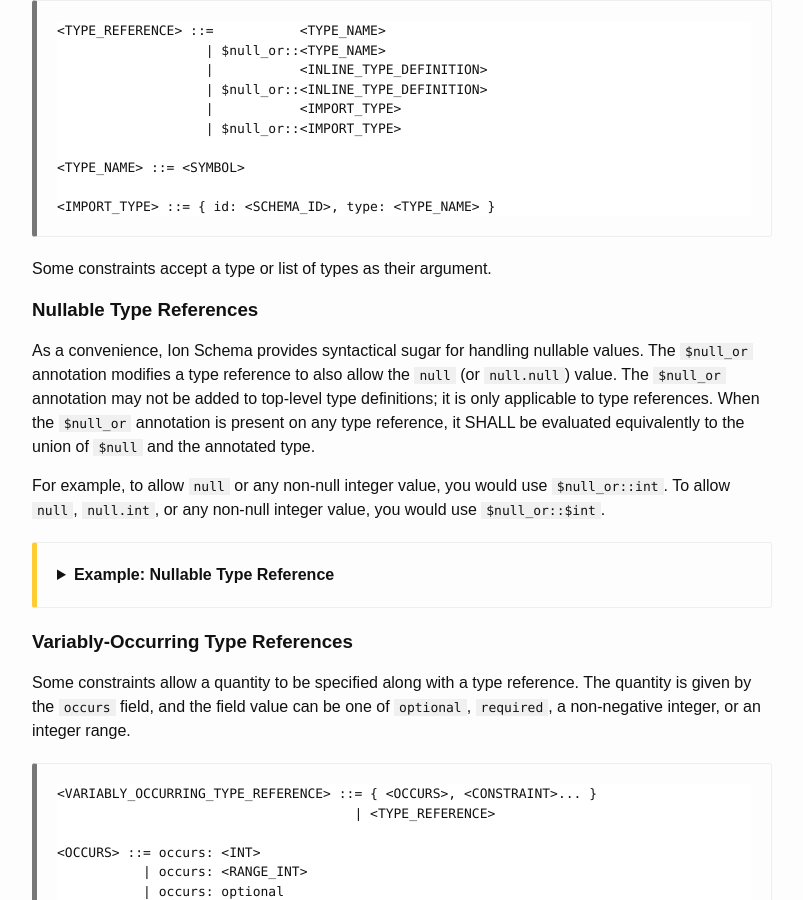
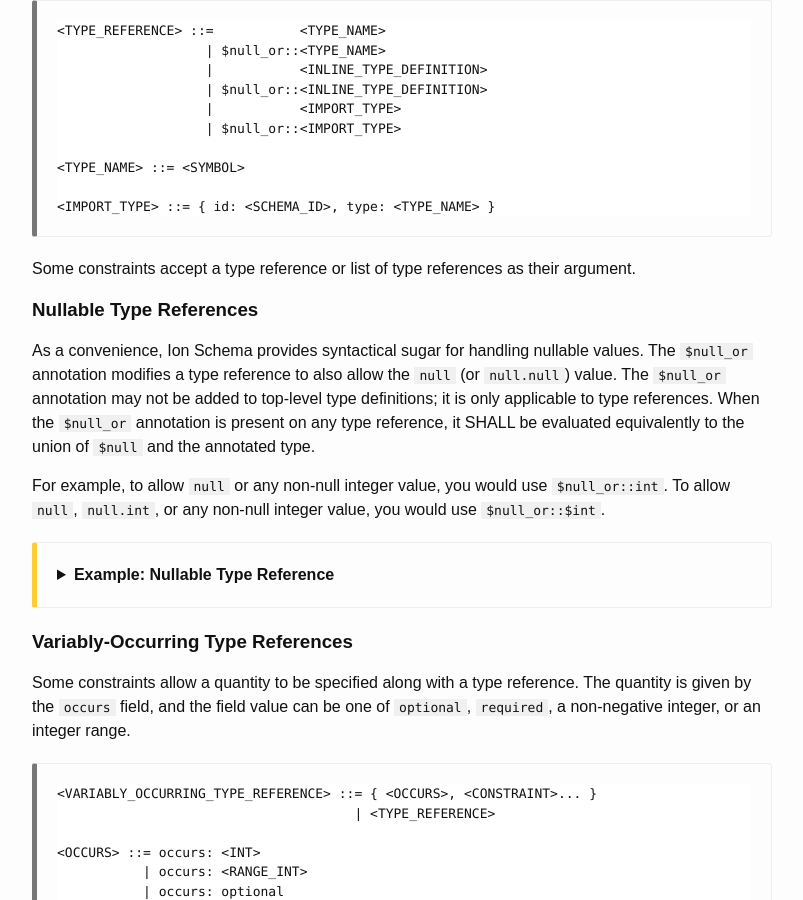
Before and after one commit to amazon-ion/ion-schema, a Jekyll site: the page built from docs/isl-2-0/spec.md, in a window 1280 px wide and 900 px high, scrolled down 4838 px. Shown: the whole window, without its empty margins (238-1041 px from the left). Built offline with Jekyll 4.4.1, drawn with Linux system fonts in a browser that asks for light colours.

Commit message:
Update docs/isl-2-0/spec.md
Co-authored-by: Khushboo <68757952+desaikd@users.noreply.github.com>

```diff
--- a/docs/isl-2-0/spec.md
+++ b/docs/isl-2-0/spec.md
@@ -143,7 +143,7 @@ All other type definitions must not declare a `name`.
 
 {% include grammar-element.md productions="type_reference,type_name,import_type" %}
 
-Some constraints accept a type or list of types as their argument.
+Some constraints accept a type reference or list of type references as their argument.
 
 ### Nullable Type References
 
```
